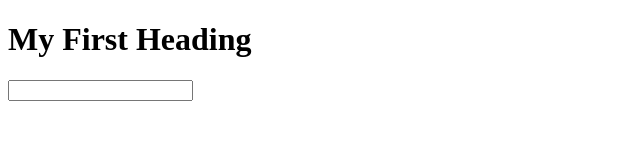
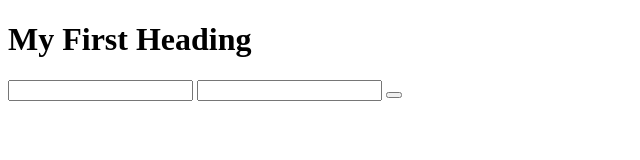
Before and after one commit to christophertrev/angular-signin, a website: page client/index.html in a window 1280 px wide. Shown: the whole page, without its empty margins (0-640 px from the left). Drawn offline with nearby package versions, Linux system fonts and the light colour scheme.

Commit message:
Added button and password field.

```diff
--- a/client/index.html
+++ b/client/index.html
@@ -6,7 +6,9 @@
 </head>
   <body>
     <h1>My First Heading</h1>
-    <input ng-model='words'>
-    {{words}}
+    <input ng-model='username'>
+    <input type='password' ng-model='password'>
+    {{username}}
+    <button>
   </body>
 </html>
```
